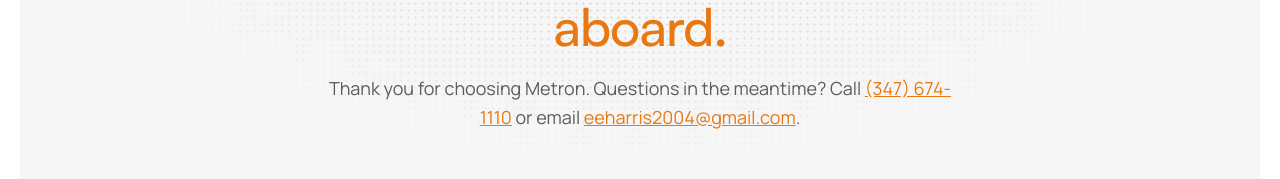
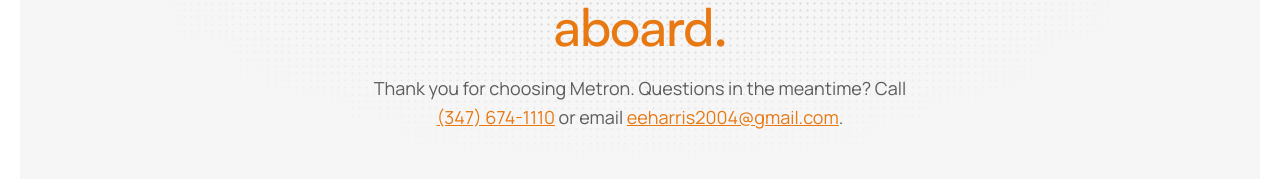
Before and after one commit to adampitera-ux/Metron, a Next.js app: page /welcome in a window 1280 px wide. Shown: the part 315-494 px from the top of the page. Built offline with nearby package versions, Linux system fonts and the light colour scheme; no server answers.

Commit message:
Keep phone number on one line on welcome page
Co-Authored-By: Claude Opus 5.5 <noreply@anthropic.com>

```diff
--- a/src/app/(site)/welcome/page.tsx
+++ b/src/app/(site)/welcome/page.tsx
@@ -31,7 +31,7 @@ export default function Welcome() {
             </h1>
             <p className="animate-rise mt-4 text-lg leading-[1.6] text-muted [animation-delay:180ms]">
               Thank you for choosing {SITE.name}. Questions in the meantime? Call{" "}
-              <a href={`tel:${SITE.phoneE164}`} className="text-orange underline">
+              <a href={`tel:${SITE.phoneE164}`} className="whitespace-nowrap text-orange underline">
                 {SITE.phone}
               </a>{" "}
               or email{" "}
```
